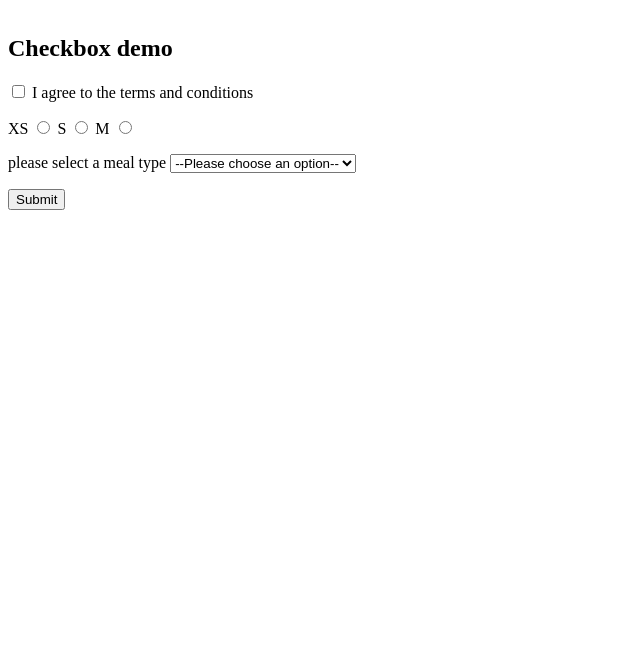
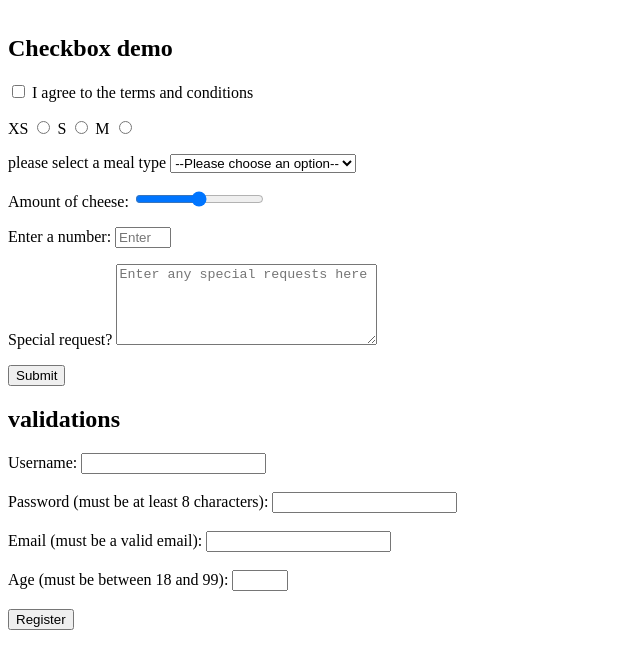
Before and after one commit to OconJmz/Fullstackcourse, a plain HTML site: page HTML session/demo buttoms.html in a window 1280 px wide. Shown: the part 104-772 px from the top of the page, without its empty margins (0-640 px from the left). Drawn offline with Linux system fonts and the light colour scheme.

Commit message:
avances del curso del dia 12/11/2025

```diff
--- a/HTML session/demo buttoms.html
+++ b/HTML session/demo buttoms.html
@@ -34,8 +34,41 @@
                 <option value="meat">Meat</option>
             </select>
         </p>
+        <p>
+            <label for= "cheese"> Amount of cheese:</label>
+            <input type="range" id="cheese" name="cheese_amount" step="1" min="0" max="10">
+
+
+        </p>
+
+        <p>
+            <label for="num">Enter a number:
+            <input type="number" placeholder="Enter a number" name="num" min="1"    max="10">
+            </label>
+        </p>
+        <p>
+            <label for="request">Special request?</label>
+            <textarea name="request" id="request" cols="30" rows="5" placeholder="Enter any special requests here"></textarea>
+        </p>
             <button type="submit">Submit</button>
     </form>
+    <h2>validations</h2>
+
+        <form action="/dummy">
+            <label for="username">Username:</label>
+            <input type="text" id="username" name="username" required minlength="10" maxlength="20">
+            <br><br>
+            <label for="password">Password (must be at least 8 characters):</label>
+            <input type="password" id="password" name="password" pattern=".{8,}" required>
+            <br><br>
+            <label for="email">Email (must be a valid email):</label>
+            <input type="email" id="email" name="email" required>
+            <br><br>
+            <label for="age">Age (must be between 18 and 99):</label>
+            <input type="number" id="age" name="age" min="18" max="99" required>
+            <br><br>
+            <button type="submit">Register</button>
+
 
 </body>
 </html>
```
Also changed, not shown: HTML session/table_demo.html (+1 -0 lines).
